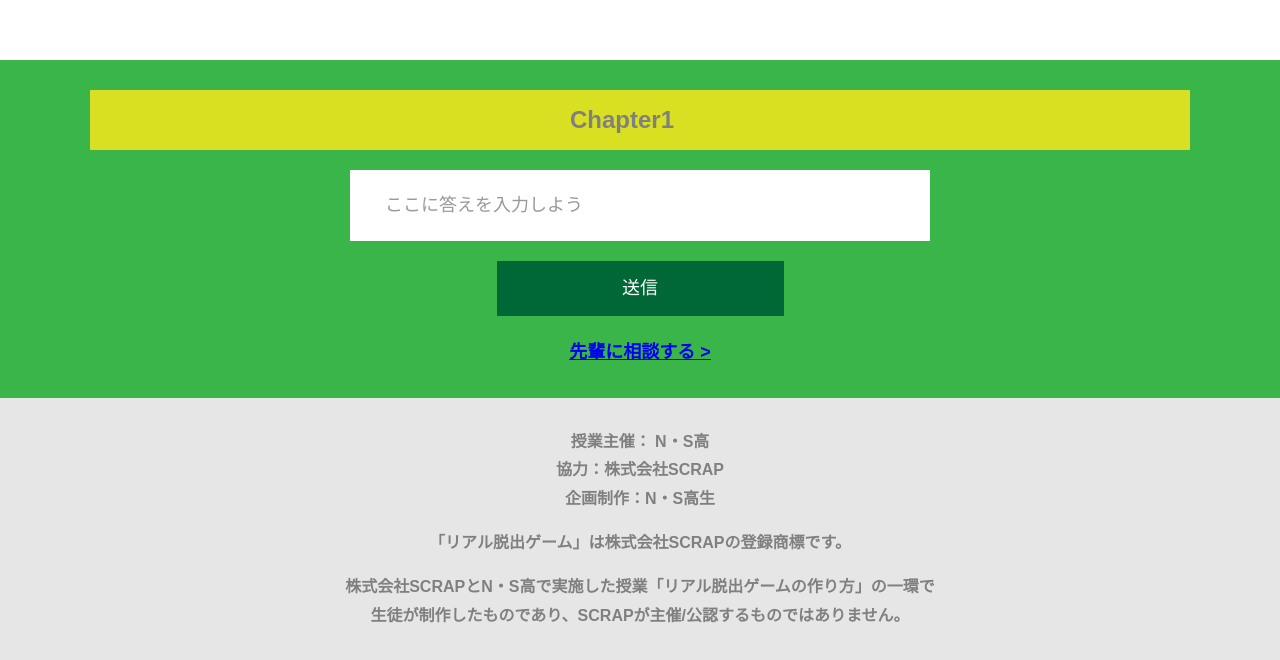
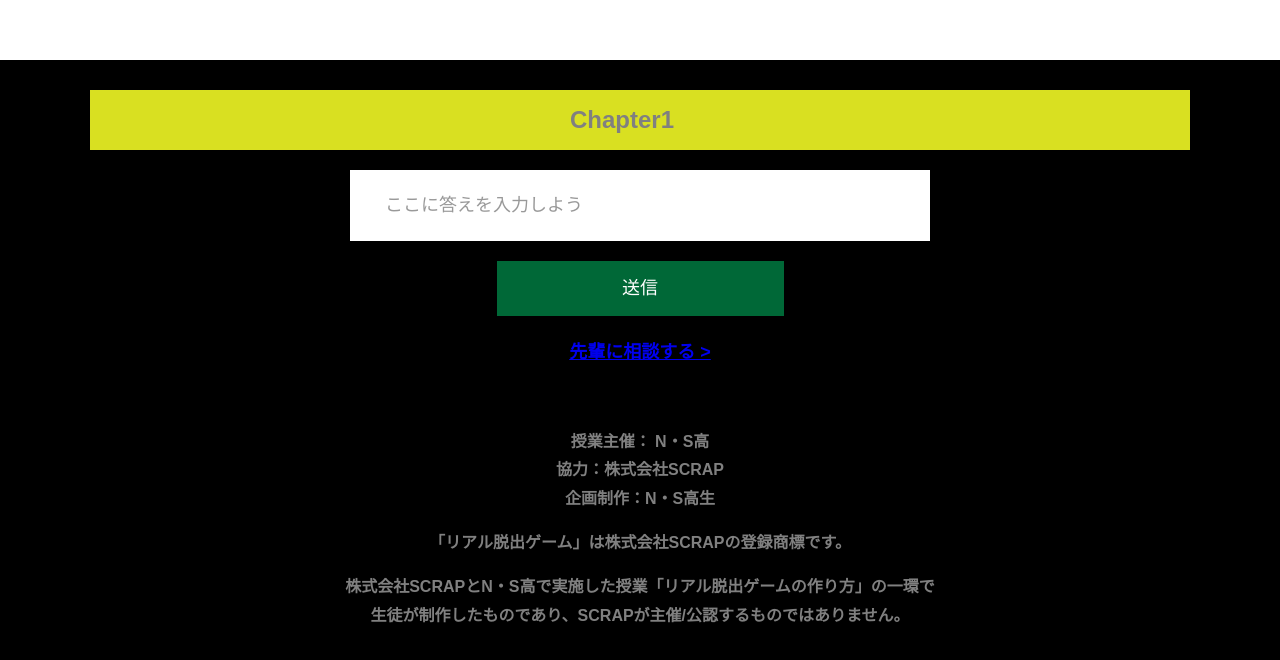
Before and after one commit to asasass777/escape0, a plain HTML site: page main.html in a window 1280 px wide. Shown: the part 1716-2376 px from the top of the page. Drawn offline with nearby package versions, Linux system fonts and the light colour scheme; files that its build step writes are made by us from their sources.

Commit message:
Update _color.scss

```diff
--- a/assets/css/modules/_color.scss
+++ b/assets/css/modules/_color.scss
@@ -2,11 +2,11 @@
 * Color
 *********************/
 .bg-color--keycolor {
-  background-color: #39b54a;
+  background-color: #000000;
 }
 .bg-color--subcolor {
-  background-color: #d9e021;
+  background-color: #000000;
 }
 .bg-color--gray {
-  background-color: #e6e6e6;
+  background-color: #000000;
 }
```
